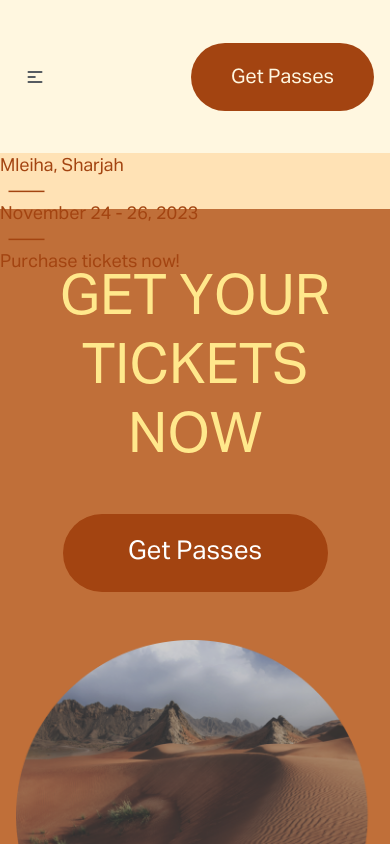
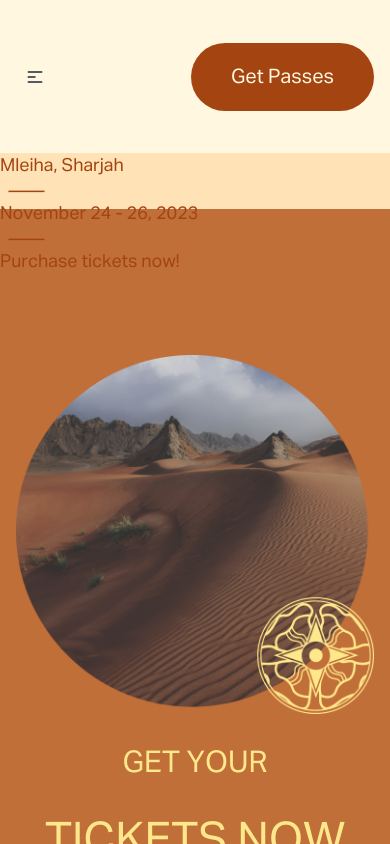
Before and after one commit to JoySarkarBD/tanweer, a React (Vite) app: page / in a window 390 px wide. Shown: the top 844 px of the page. Built offline with nearby package versions, Linux system fonts and the light colour scheme.

Commit message:
feat: add banner mobile version

```diff
--- a/src/components/Banner/Banner.jsx
+++ b/src/components/Banner/Banner.jsx
@@ -4,18 +4,18 @@ const Banner = () => {
   return (
     <>
       <div className="min-h-screen bg-[#C06F39;] flex items-center py-6 lg:py-6">
-        <div className="flex items-center justify-between w-full container flex-col space-y-12 lg:space-y-0 lg:flex-row md:flex-col md:space-y-12">
+        <div className="flex items-center justify-between w-full container flex-col-reverse space-y-12 lg:space-y-0 lg:flex-row md:flex-col-reverse md:space-y-12">
           {/* Banner left Area */}
           <div className="text-center">
             <h1 className="text-[#FFE88C] font-normal flex items-center justify-center flex-col">
-              <span className="text-[56px] leading-[69px] lg:text-[65px] lg:leading-[100px] md:text-[65px] md:leading-[100px]">
+              <span className="text-[30px] leading-[100px] md:text-[65px] md:leading-[100px]">
                 GET YOUR
               </span>
-              <span className="text-[56px] leading-[69px] lg:text-[75px] lg:leading-[100px] md:text-[75px] md:leading-[100px]">
+              <span className="text-[45px] leading-[55px] md:text-[75px] md:leading-[100px]">
                 TICKETS NOW
               </span>
             </h1>
-            <button className="mt-[43px] w-[265px] h-[78px] rounded-[39px] bg-[#A34411] text-white text-[26px] font-normal leading-[65px] text-center">
+            <button className="mt-[43px] max-w-[159px] mx-auto h-[43px] w-full rounded-[39px] bg-[#A34411] text-white text-[14px] font-normal leading-[65px] text-center flex items-center justify-center md:text-[26px] md:max-w-[265px] md:h-[78px]">
               Get Passes
             </button>
           </div>
```
